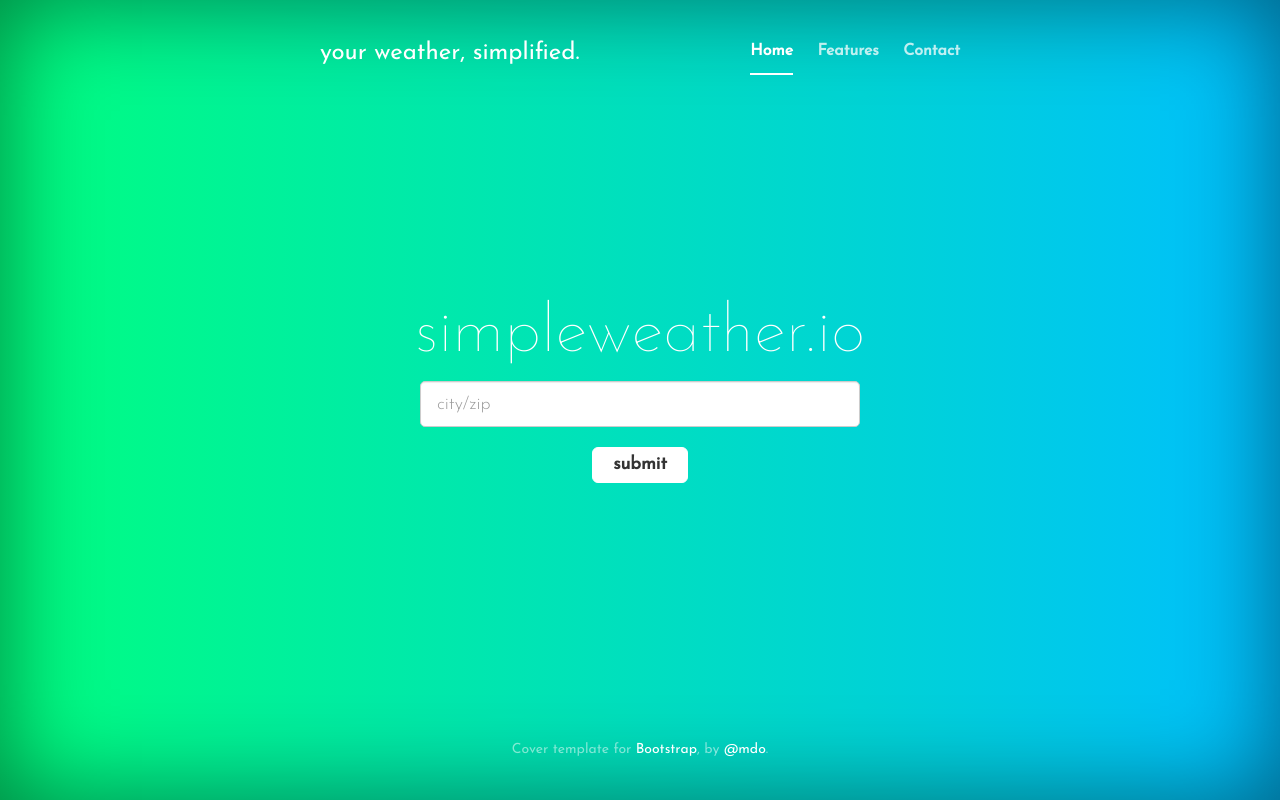
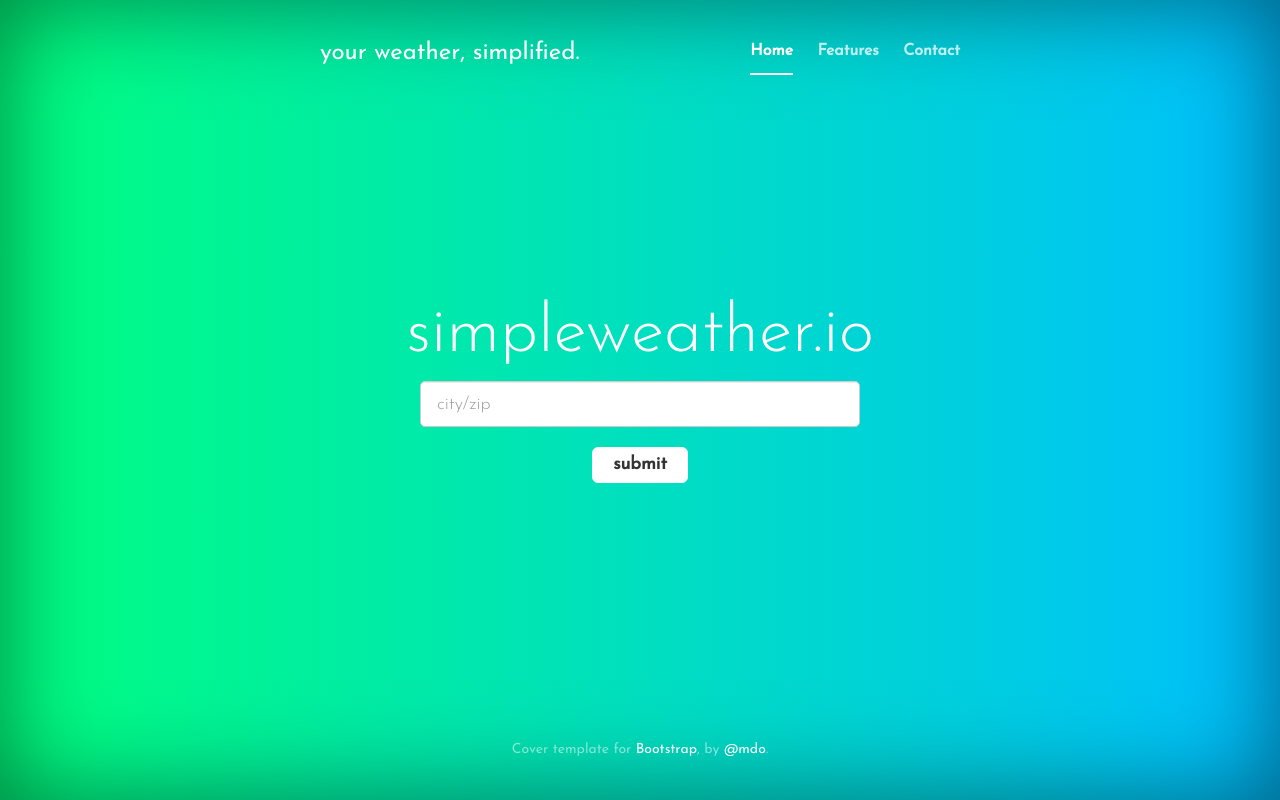
Before and after one commit to Random-Acts-Of-Code/Simple-Weather, a plain HTML site: page main.html in a window 1280 px wide. Drawn offline with nearby package versions, Linux system fonts and the light colour scheme; some packages are replaced by stand-ins of ours; a script that the page names is missing.

Commit message:
increased logo font

```diff
--- a/main.html
+++ b/main.html
@@ -33,7 +33,7 @@
                 </div>
 
                 <div class="inner cover">
-                    <h1 class="cover-heading" style="font-weight: 100; font-size: 68px">simpleweather.io</h1>
+                    <h1 class="cover-heading" style="font-weight: 300; font-size: 68px">simpleweather.io</h1>
                     <div class="lead">
                         <form ng-submit="find()" class="input-group input-group-lg col-md-8 col-md-offset-2 text-center">
                             <input type="text" class="form-control" placeholder="city/zip" style="border-radius: 5px" ng-model="zipcity">
```
